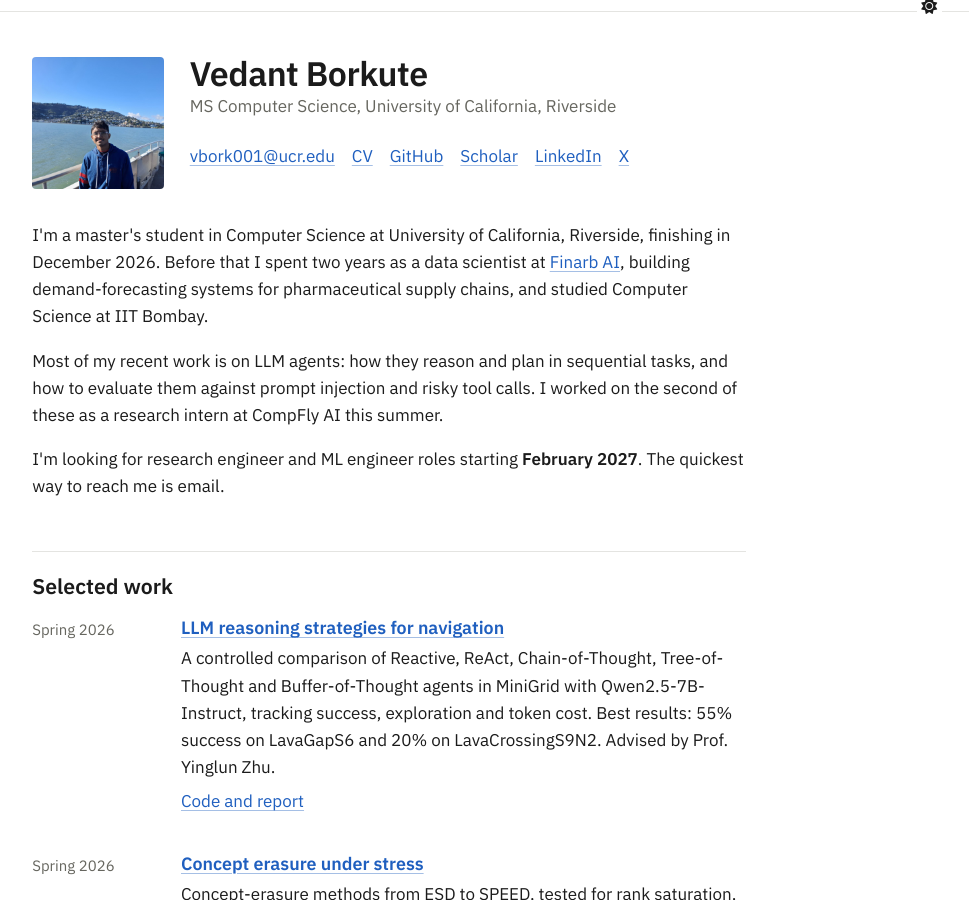
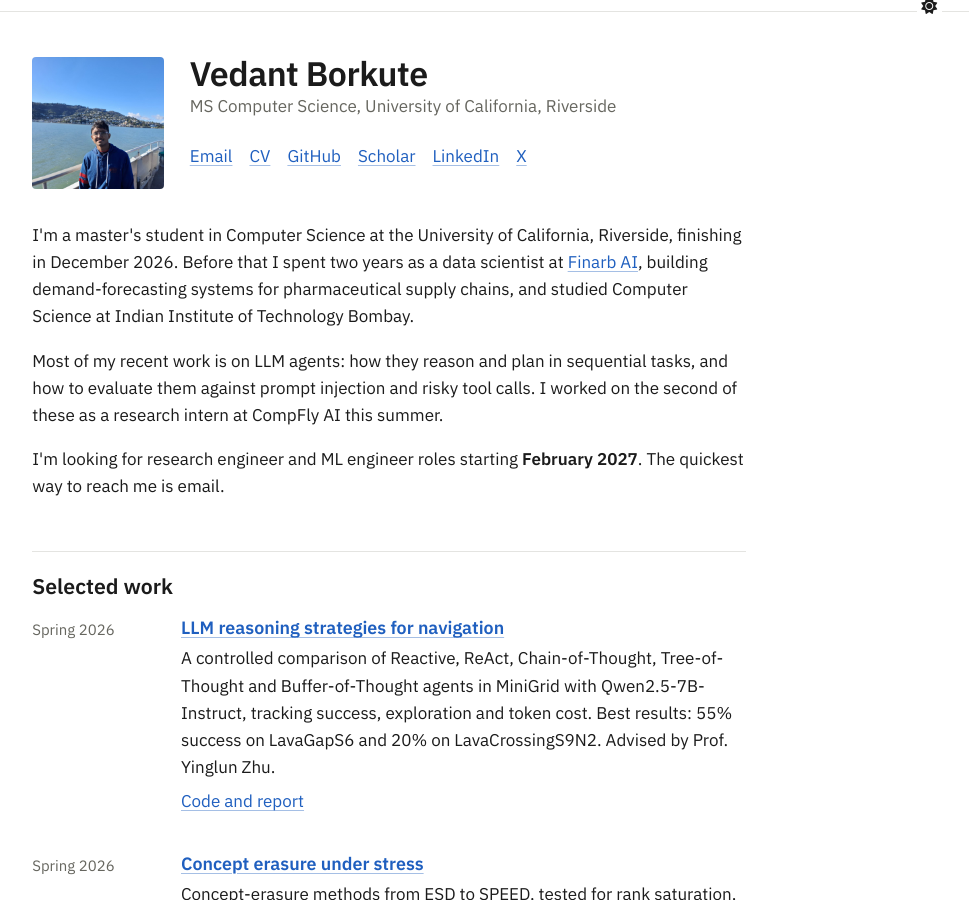
Before and after one commit to Vedant2100/vedant2100.github.io, a Jekyll site: the page built from _pages/about.md, in a window 1280 px wide and 900 px high. Shown: the whole window, without its empty margins (153-1122 px from the left). Built offline with Jekyll 4.4.1, drawn with Linux system fonts in a browser that asks for light colours; a script bundle is joined from its source files by our own code; library files that are not in the unit come from our copies.

Commit message:
Label the email link, rename Writing to Blog, spell out IIT Bombay

```diff
--- a/_pages/about.md
+++ b/_pages/about.md
@@ -14,7 +14,7 @@ redirect_from:
     <h1 class="intro__name">Vedant Borkute</h1>
     <p class="intro__role">MS Computer Science, University of California, Riverside</p>
     <p class="intro__links">
-      <a href="mailto:vbork001@ucr.edu">vbork001@ucr.edu</a>
+      <a href="mailto:vbork001@ucr.edu">Email</a>
       <a href="/files/Vedant_Borkute_Resume.pdf">CV</a>
       <a href="https://github.com/Vedant2100">GitHub</a>
       <a href="https://scholar.google.com/citations?user=PS_CX0AAAAAJ">Scholar</a>
@@ -25,7 +25,7 @@ redirect_from:
 </header>
 
 <div class="bio">
-  <p>I'm a master's student in Computer Science at University of California, Riverside, finishing in December 2026. Before that I spent two years as a data scientist at <a href="https://finarb.ai/">Finarb AI</a>, building demand-forecasting systems for pharmaceutical supply chains, and studied Computer Science at IIT Bombay.</p>
+  <p>I'm a master's student in Computer Science at the University of California, Riverside, finishing in December 2026. Before that I spent two years as a data scientist at <a href="https://finarb.ai/">Finarb AI</a>, building demand-forecasting systems for pharmaceutical supply chains, and studied Computer Science at Indian Institute of Technology Bombay.</p>
   <p>Most of my recent work is on LLM agents: how they reason and plan in sequential tasks, and how to evaluate them against prompt injection and risky tool calls. I worked on the second of these as a research intern at CompFly AI this summer.</p>
   <p>I'm looking for research engineer and ML engineer roles starting <strong>February 2027</strong>. The quickest way to reach me is email.</p>
 </div>
@@ -86,8 +86,8 @@ redirect_from:
   </ul>
 </section>
 
-<section class="home-section" id="writing" aria-labelledby="writing-heading">
-  <h2 id="writing-heading">Writing</h2>
+<section class="home-section" id="blog" aria-labelledby="blog-heading">
+  <h2 id="blog-heading">Blog</h2>
   <ul class="index index--dated">
     {% for post in site.posts %}{% assign year = post.date | date: "%Y" | plus: 0 %}{% if year >= 2026 and post.date <= site.time and post.url != "/posts/skillfalsifier/" %}
     <li><time datetime="{{ post.date | date: '%Y-%m-%d' }}">{{ post.date | date: "%b %Y" }}</time> <a href="{{ post.url }}">{{ post.title }}</a></li>
```
Also changed, not shown: _pages/timeline.md (+2 -2 lines).
